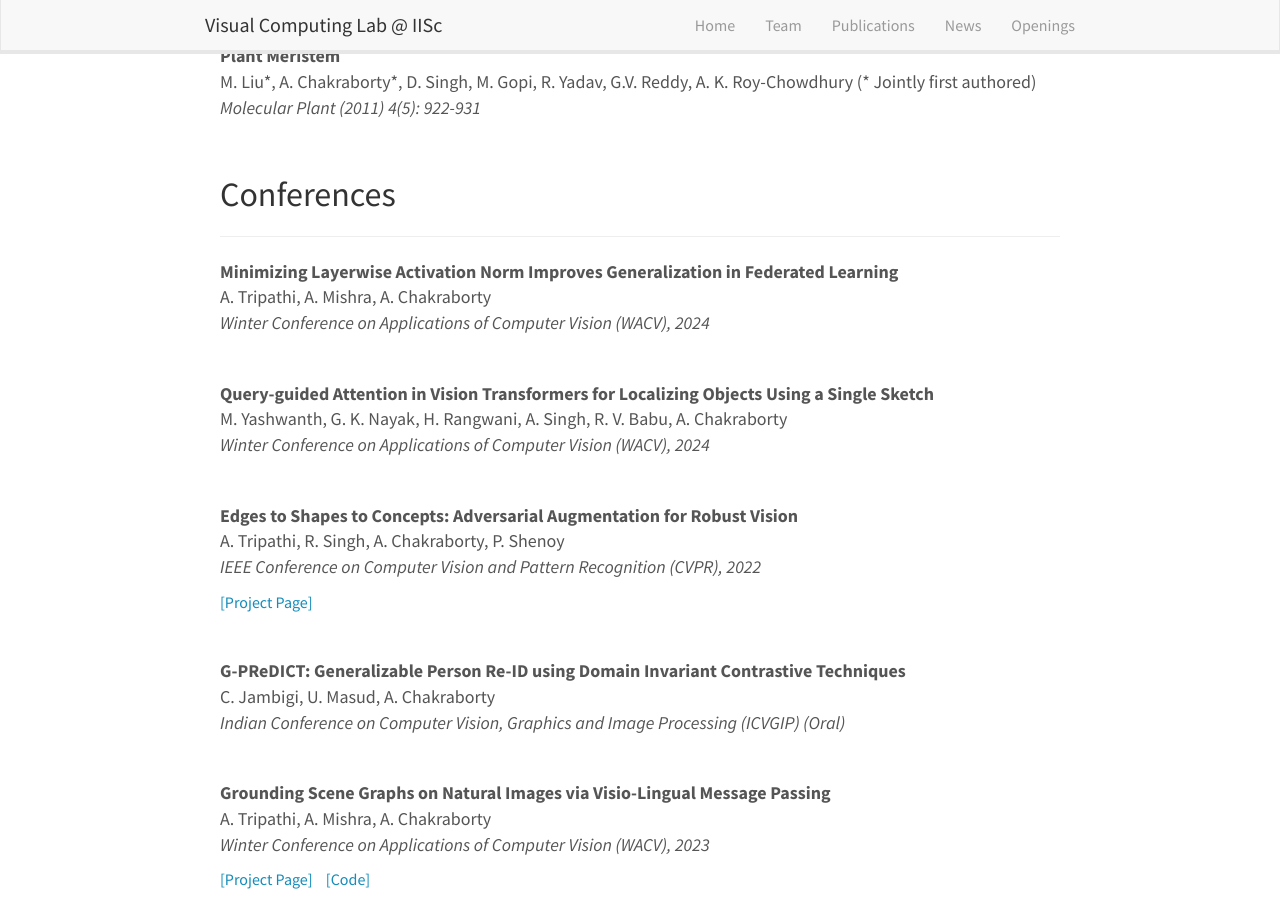
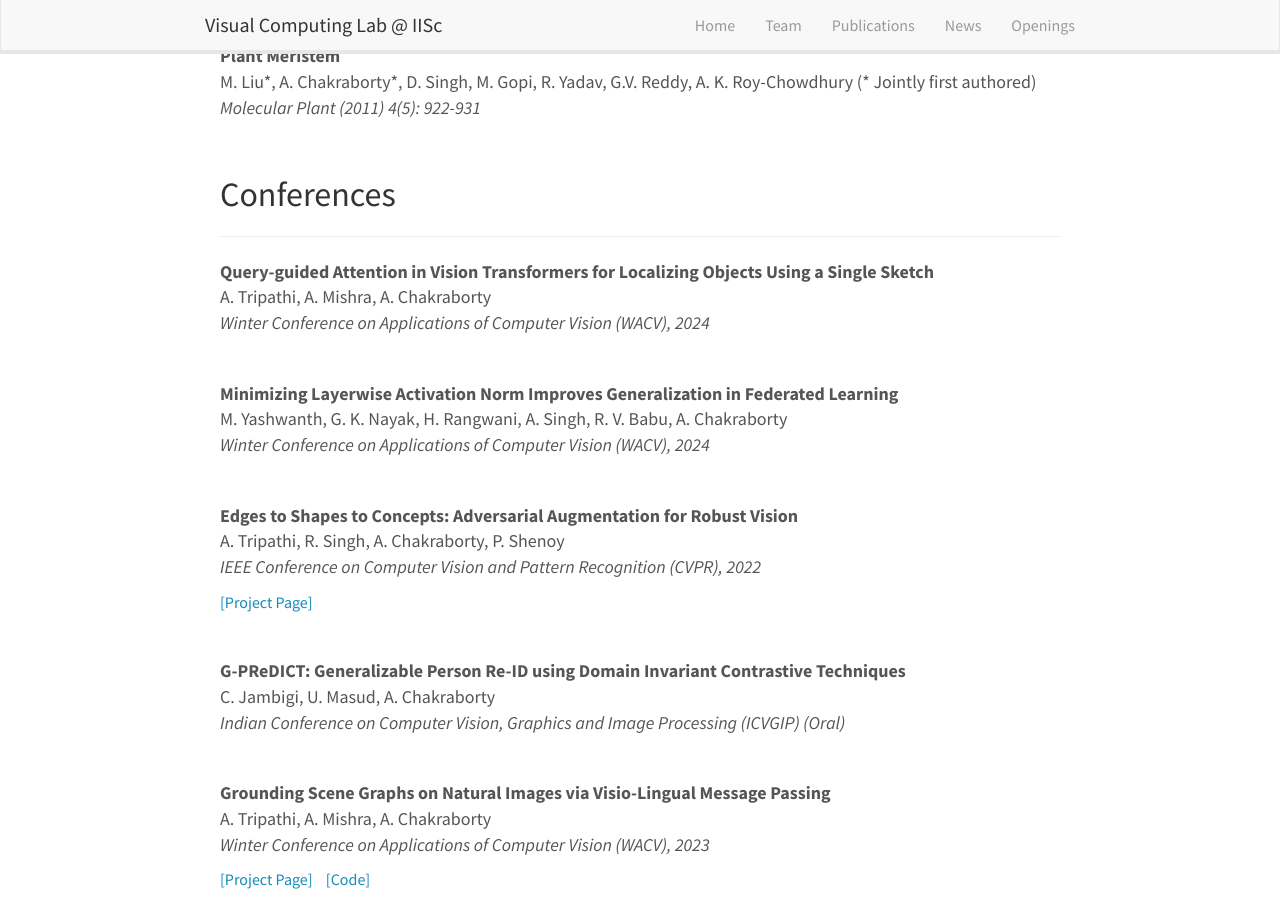
Before and after one commit to vcl-iisc/vclab-website, a Jekyll site: the page built from _pages/publications.md, in a window 1280 px wide and 900 px high, scrolled down 2167 px. Built offline with Jekyll 4.4.1, drawn with Linux system fonts in a browser that asks for light colours; nearby versions of some CDN libraries; part of the change alters nothing that is shown.

```diff
--- a/_data/publications.yml
+++ b/_data/publications.yml
@@ -10,7 +10,7 @@
 
 ################### Coferences and Journals ###################
 
-- paper: "Minimizing Layerwise Activation Norm Improves Generalization in Federated Learning"
+- paper: "Query-guided Attention in Vision Transformers for Localizing Objects Using a Single Sketch"
   author: A. Tripathi, A. Mishra, A. Chakraborty
   pub: Winter Conference on Applications of Computer Vision (WACV), 2024
   type: conference
@@ -19,7 +19,7 @@
   code_link:
   bibtex:
 
-- paper: "Query-guided Attention in Vision Transformers for Localizing Objects Using a Single Sketch"
+- paper: "Minimizing Layerwise Activation Norm Improves Generalization in Federated Learning"
   author: M. Yashwanth, G. K. Nayak, H. Rangwani, A. Singh, R. V. Babu, A. Chakraborty
   pub: Winter Conference on Applications of Computer Vision (WACV), 2024
   type: conference
```
